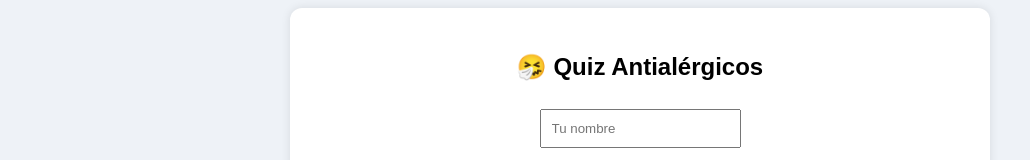
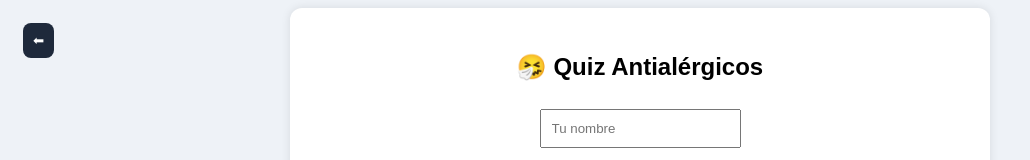
Before and after one commit to juanfelopsanchez/antial-rgicos, a plain HTML site: page index.html in a window 1280 px wide. Shown: the top 160 px of the page, without its empty margins (0-1030 px from the left). Drawn offline with Linux system fonts and the light colour scheme.

Commit message:
Update index.html

```diff
--- a/index.html
+++ b/index.html
@@ -19,6 +19,20 @@
 <body>
 
 <div class="container">
+
+<button style="
+position:fixed;
+top:15px;
+left:15px;
+background:#1e293b;
+color:white;
+padding:10px;
+border-radius:8px;
+z-index:1000;
+"
+onclick="window.location.href='https://juanfelopsanchez.github.io/Plataforma-Farmaco-MVP/'">
+⬅
+</button>
 
 <h2>🤧 Quiz Antialérgicos</h2>
 
```
